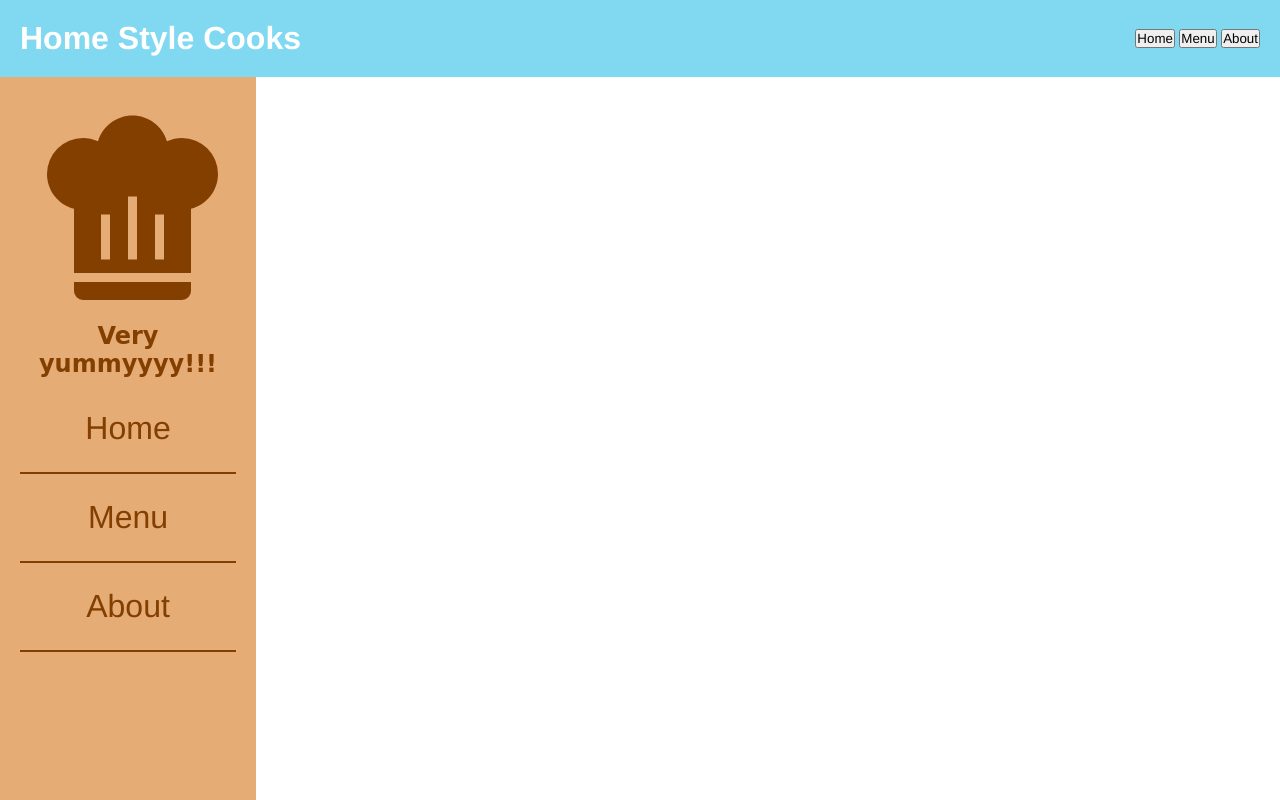
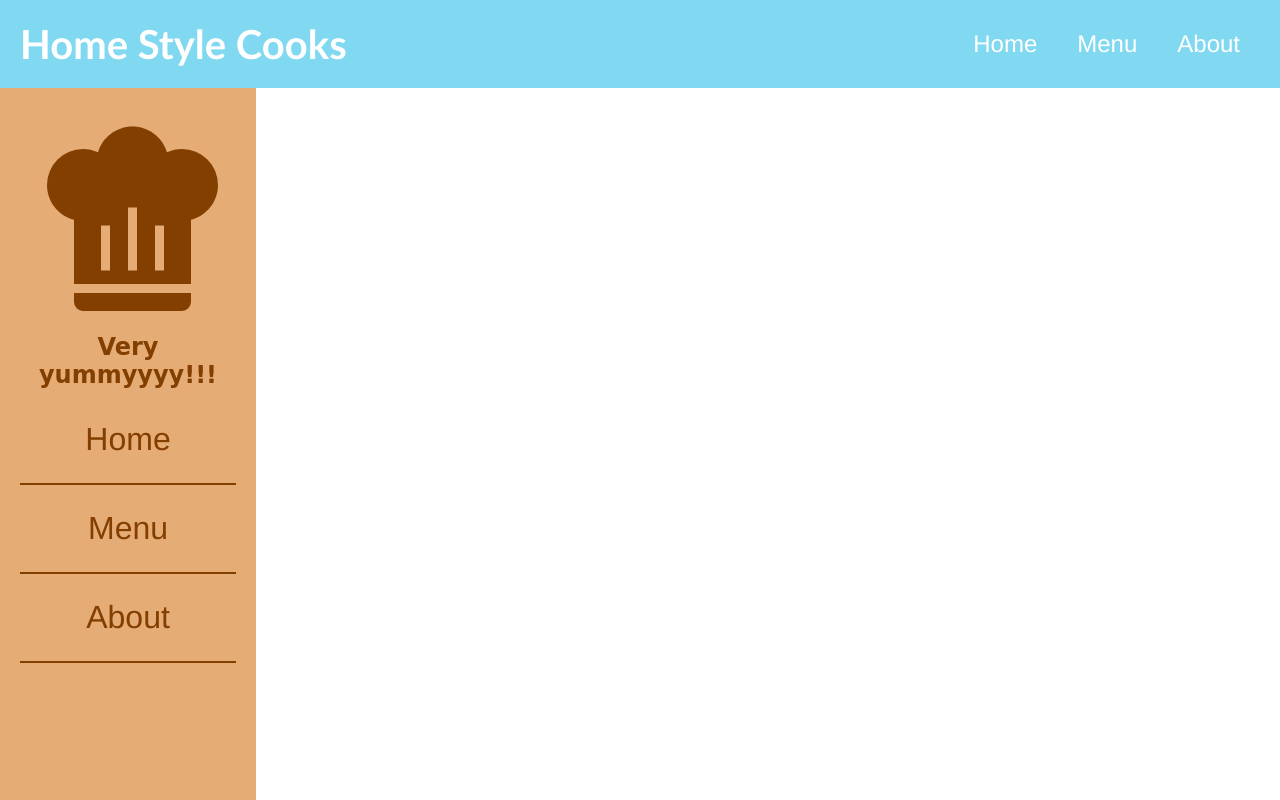
Before and after one commit to NateClickbait/odin-restaurant-page, a website built with webpack: page src/template.html in a window 1280 px wide. Shown: the top 800 px of the page. Built offline with nearby package versions, Linux system fonts and the light colour scheme.

Commit message:
styled header

```diff
--- a/src/styles.css
+++ b/src/styles.css
@@ -9,6 +9,7 @@
   --nav: rgb(230, 172, 118);
   --nav-dark: rgb(187, 140, 96);
   --font: rgb(131, 63, 0);
+  --header-dark: rgb(106, 175, 192);
 }
 
 body, html {
@@ -27,13 +28,34 @@ header {
   display: flex;
   justify-content: space-between;
   align-items: center;
-  padding: 20px;
+  padding: 0 20px 0 20px;
   color: white;
+
+  h1 {
+    font-family:'Trebuchet MS';
+    font-size: 2.5rem;
+  }
+
+  .buttons {
+    display: flex;
+  }
+
+  button {
+    border: none;
+    padding: 30px 20px 30px 20px;
+    color: white;
+    font-size: 1.5rem;
+    background-color: var(--header);
+  }
+
+  button:hover {
+    background-color: var(--header-dark);
+  }
 }
 
 button:hover {
-      cursor: pointer;
-    }
+  cursor: pointer;
+}
 
 nav {
   display: grid;
```
